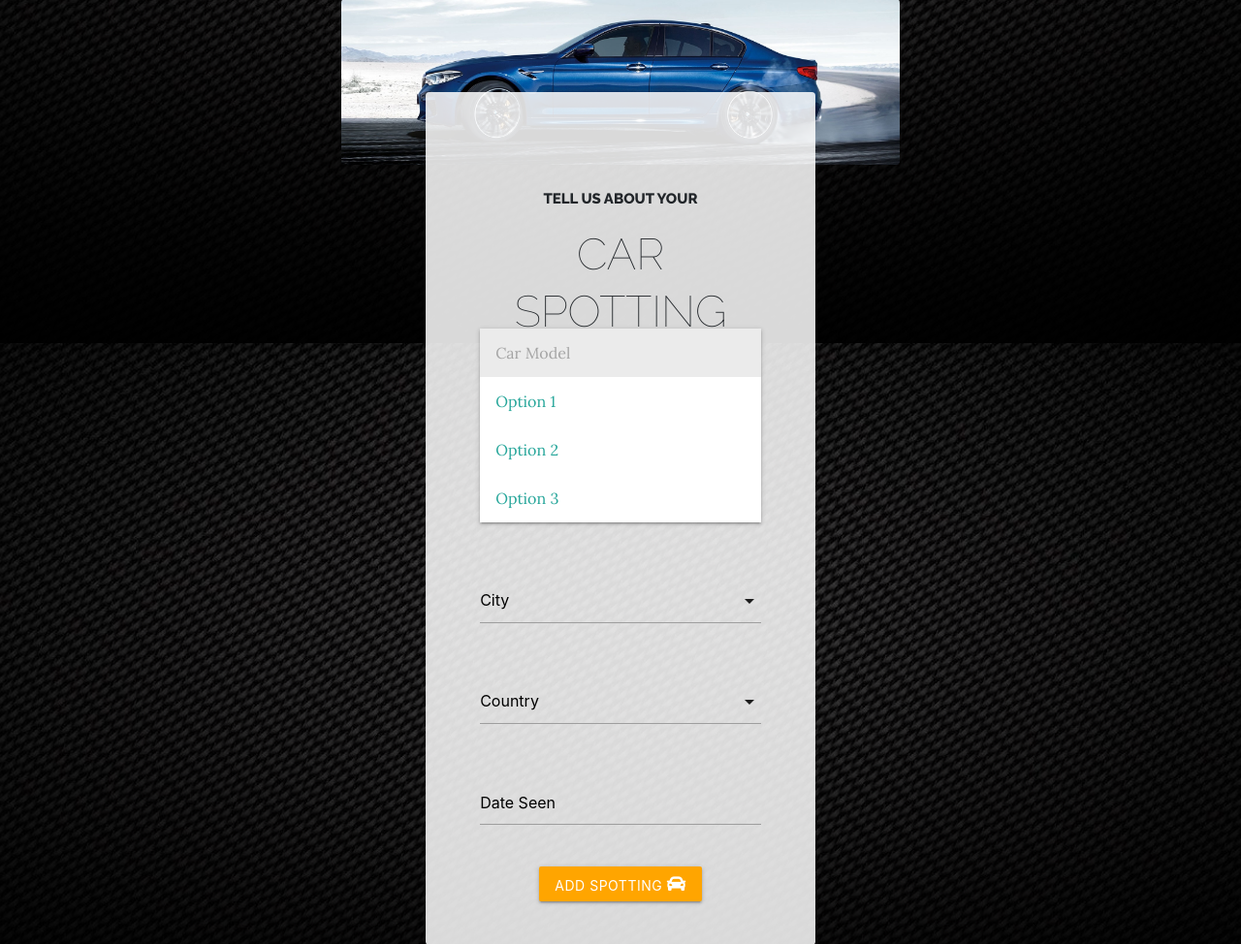
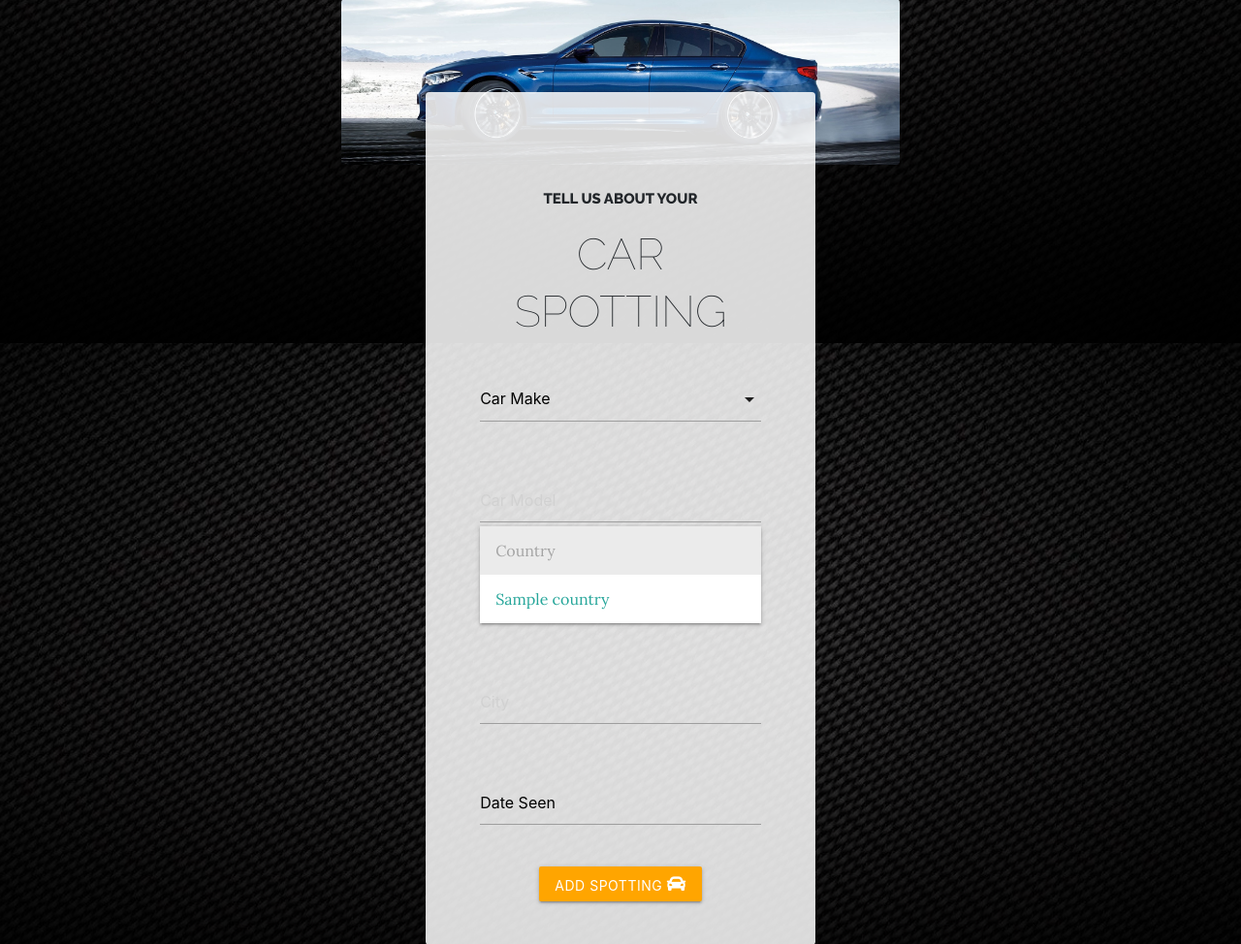
Before and after one commit to mattgreen91/milestone-project-3, a Flask app: page /add in a window 1280 px wide, after a click on "Country". Shown: the part 446-1420 px from the top of the page at 97% size. Run offline with Flask 2, Linux system fonts and the light colour scheme; a database or web service that is not in the repository returns one stand-in record (values such as "Sample title"); some libraries are stand-ins or nearby versions.

Commit message:
added posted by 'username' and finished the add form, so all data pushes to mongodb

```diff
--- a/run.py
+++ b/run.py
@@ -81,9 +81,29 @@
     return render_template("about.html")
 
 
-@app.route("/add")
+@app.route("/add", methods=["GET", "POST"])
 def add():
-    return render_template("add.html")
+    if request.method == "POST":
+        post = {
+            "car_make": request.form.get("car_make"),
+            "car_model": request.form.get("car_model"),
+            "country": request.form.get("country"),
+            "city": request.form.get("city"),
+            "date_seen": request.form.get("date_seen"),
+            "posted_by": session["user"]
+        }
+        mongo.db.spotting_post.insert_one(post)
+        flash("Spotting Post Added Successfully")
+        return redirect(url_for("index"))
+
+    car = mongo.db.car.find().sort("car_make", 1)
+    location = mongo.db.location.find().sort("country", 1)
+    return render_template("add.html", car=car, location=location)
+
+
+@app.route("/edit/<post_id>", methods=["GET", "POST"])
+def edit(post_id):
+    post = mongo.db.spotting_post.find_one({"_id": ObjectId(post_id)})
 
 
 @app.route("/blog")
--- a/templates/add.html
+++ b/templates/add.html
@@ -15,47 +15,37 @@
               <form method="POST" action="{{ url_for('add') }}">
                 <div class="row">
                   <div class="input-field col s12">
-                    <select>
+                    <select id="car_make" name="car_make" class="validate" required>
                       <option value="" disabled selected>Car Make</option>
-                      <option value="1">Option 1</option>
-                      <option value="2">Option 2</option>
-                      <option value="3">Option 3</option>
+                      {% for car in car %}
+                          <option value="{{ car.car_make }}">{{ car.car_make }}</option>
+                      {% endfor %}
                     </select>
                   </div>
                 </div>
                 <div class="row">
                   <div class="input-field col s12">
-                    <select>
-                      <option value="" disabled selected>Car Model</option>
-                      <option value="1">Option 1</option>
-                      <option value="2">Option 2</option>
-                      <option value="3">Option 3</option>
+                    <input placeholder="Car Model" id="car_model" name="car_model" class="validate" required>
+                  </div>
+                </div>
+                <div class="row">
+                  <div class="input-field col s12">
+                    <select id="country" name="country" class="validate" required>
+                      <option value="" disabled selected>Country</option>
+                      {% for location in location %}
+                          <option value="{{ location.country }}">{{ location.country }}</option>
+                      {% endfor %}
                     </select>
                   </div>
                 </div>
                 <div class="row">
                   <div class="input-field col s12">
-                    <select>
-                      <option value="" disabled selected>City</option>
-                      <option value="1">Option 1</option>
-                      <option value="2">Option 2</option>
-                      <option value="3">Option 3</option>
-                    </select>
+                    <input placeholder="City" id="city" name="city" class="validate" required>
                   </div>
                 </div>
                 <div class="row">
                   <div class="input-field col s12">
-                    <select>
-                      <option value="" disabled selected>Country</option>
-                      <option value="1">BMW</option>
-                      <option value="2">MERCEDES</option>
-                      <option value="3">Option 3</option>
-                    </select>
-                  </div>
-                </div>
-                <div class="row">
-                  <div class="input-field col s12">
-                    <input type="text" class="datepicker" value="Date Seen">
+                    <input type="text" class="datepicker" value="Date Seen" id="date_seen" name="date_seen" class="validate" required>
                   </div>
                 </div>
                 <div class="text-center">
```
Also changed, not shown: templates/index.html (+4 -3 lines), 1 other file.
